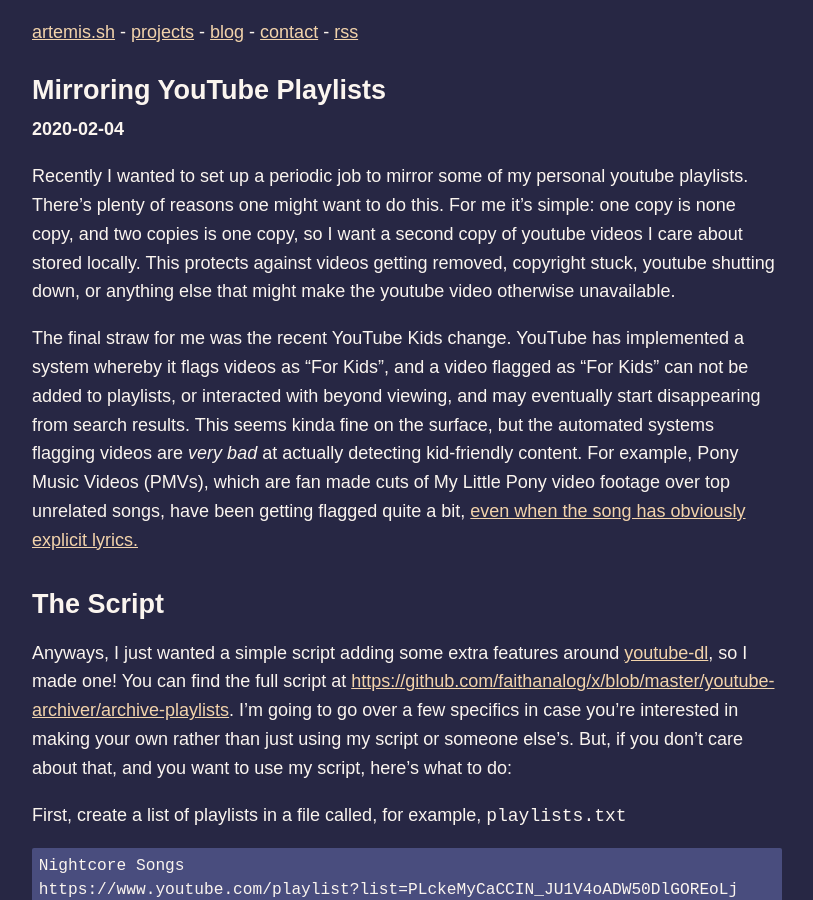
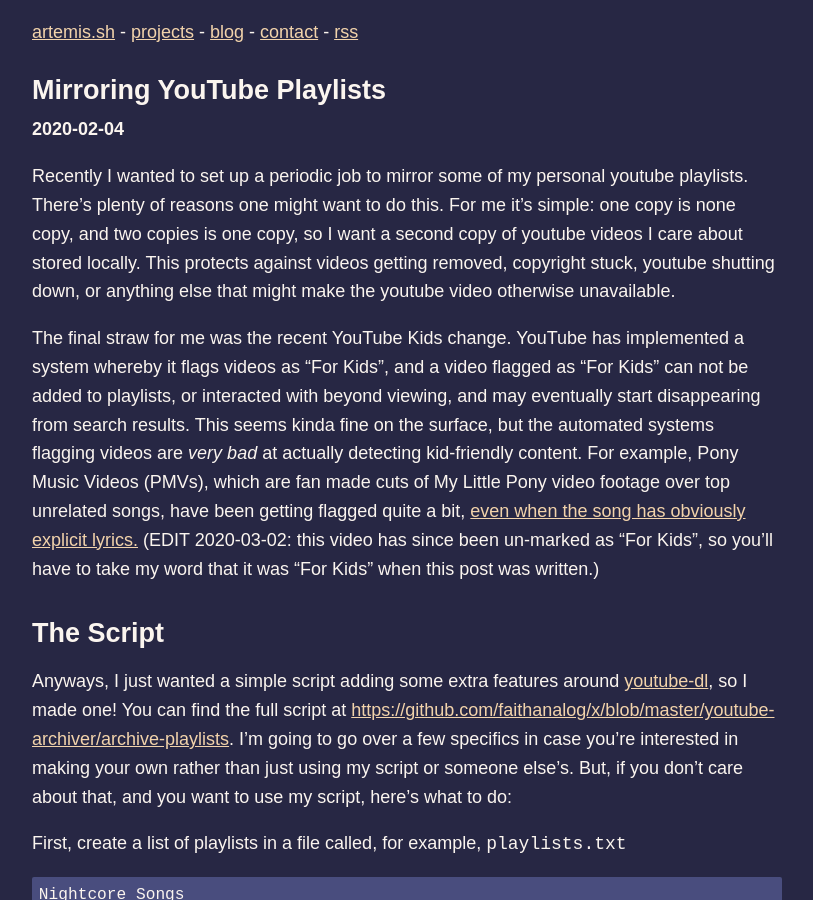
Before and after one commit to faithanalog/faithanalog.github.io, a Jekyll site: the page built from _posts/2020-02-04-mirroring-youtube-playlists.md, in a window 1280 px wide and 900 px high. Shown: the whole window, without its empty margins (233-1046 px from the left). Built offline with Jekyll 4.4.1, drawn with Linux system fonts in a browser that asks for light colours.

Commit message:
this video isnt For Kids anymore

```diff
--- a/_posts/2020-02-04-mirroring-youtube-playlists.md
+++ b/_posts/2020-02-04-mirroring-youtube-playlists.md
@@ -19,6 +19,8 @@ at actually detecting kid-friendly content. For example, Pony Music Videos
 (PMVs), which are fan made cuts of My Little Pony video footage over top
 unrelated songs, have been getting flagged quite a bit, [even when the song has
 obviously explicit lyrics.](https://youtu.be/rl2MUeiOngg)
+(EDIT 2020-03-02: this video has since been un-marked as "For Kids",
+so you'll have to take my word that it was "For Kids" when this post was written.)
 
 ## The Script
 
```
